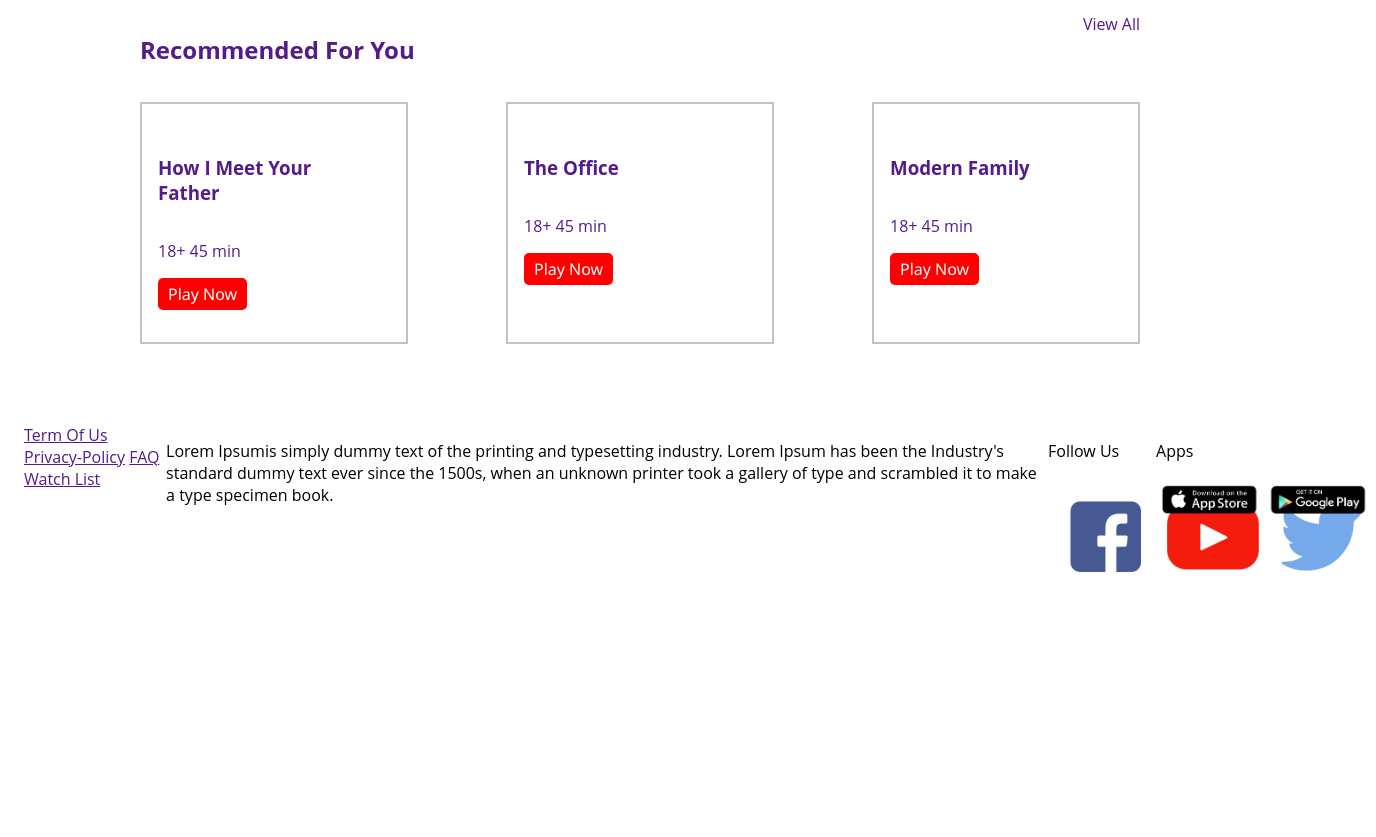
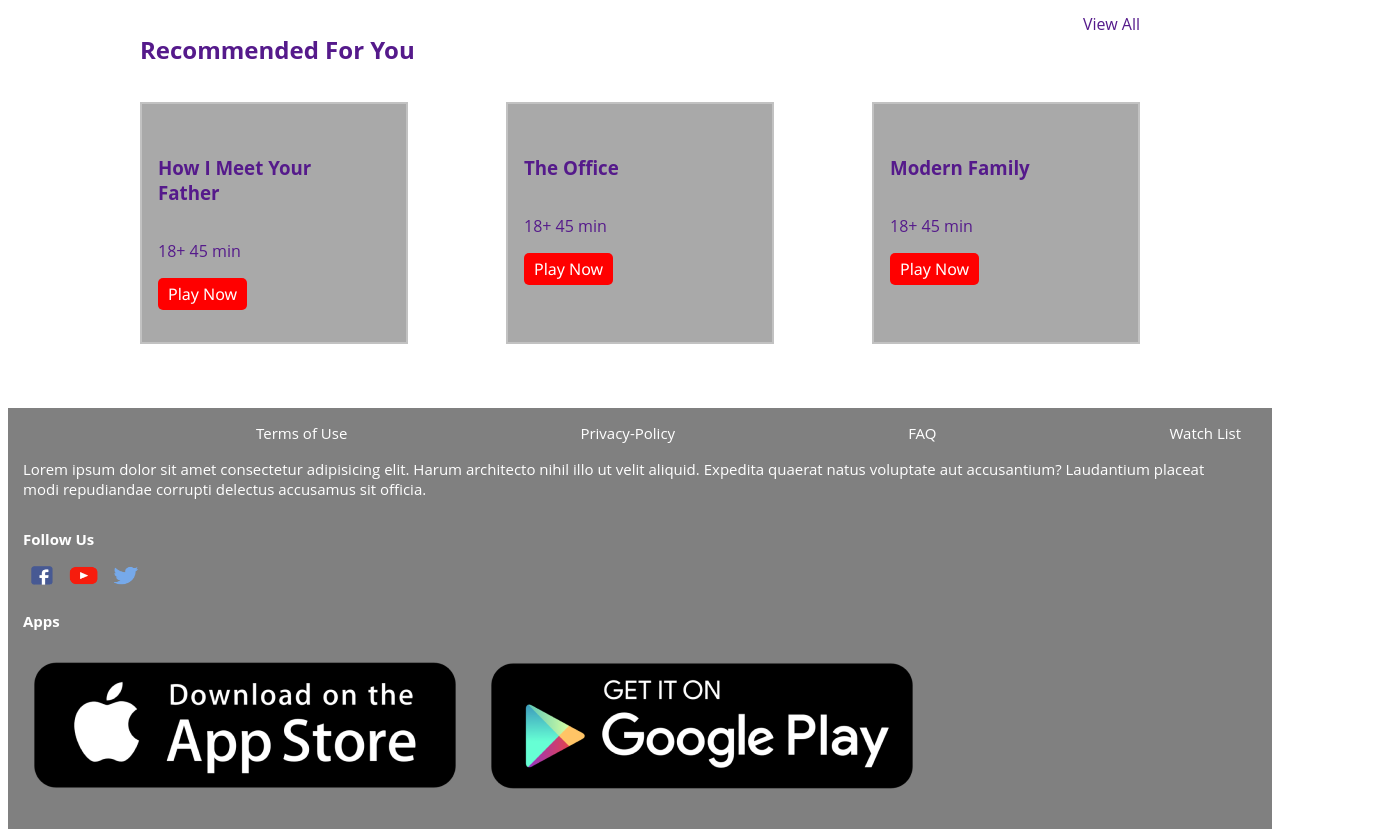
Before and after one commit to mervesekerfilizoglu/WitFlix, a plain HTML site: page index.html in a window 1280 px wide. Shown: the part 1229-2066 px from the top of the page, 1376 px wide, since content can reach past the window. Before the commit the page ends 1846 px from the top, so only its background shows below. Drawn offline with Linux system fonts and the light colour scheme.

Commit message:
Temel isterler yapıldı.
-Footer bölümü tamamlandı.
- Media query bölümü tamamlandı.

```diff
--- a/index.html
+++ b/index.html
@@ -161,37 +161,37 @@
 
 
         <footer>
-            <div class="copyright-details">
+            <div class="footer-helps">
+           <div class="helps-nav">
                 <nav>
-                    <a href="">Term Of Us</a>
-                    <a href="">Privacy-Policy</a>
-                    <a href="">FAQ</a>
-                    <a href="">Watch List</a>
-                </nav>
-
-
-                    <p class="copyright" >
-                        <span>Lorem Ipsum</span>is simply dummy text of the printing and typesetting industry. Lorem Ipsum has been the Industry's standard dummy text ever since the 1500s, when an unknown printer took a gallery of type and scrambled it to make a type specimen book.
-                    </p>
+                    <a href="#">Terms of Use</a>
+                    <a href="#">Privacy-Policy</a>
+                    <a href="#">FAQ</a>
+                    <a href="#">Watch List</a>
+                  </nav>
+                </div>
+                <p>Lorem ipsum dolor sit amet consectetur adipisicing elit. Harum architecto nihil illo ut velit aliquid.
+                  Expedita quaerat natus voluptate aut accusantium? Laudantium placeat modi repudiandae corrupti delectus
+                  accusamus sit officia.</p>
 
             </div>
 
-            <div class="icon">
+            <div class="footer-socials">
                <p>Follow Us</p>
-               <div class="logo">
-                <i> <img src="./src/images/facebook-icon.png" alt="facebook-icon" class="logo"></i>
-                <i> <img src="./src/images/youtube-icon.png" alt="youtube-icon" class="logo"></i>
-                <i> <img src="./src/images/twitter-icon.png" alt="twitter-icon" class="logo"> </i>
+               <div class="social-icons">
+                 <img src="./src/images/facebook-icon.png" alt="facebook-icon">
+                 <img src="./src/images/youtube-icon.png" alt="youtube-icon">
+                <img src="./src/images/twitter-icon.png" alt="twitter-icon">
                </div>
 
             </div>
 
-            <div>
+            <div class="apps">
                 <p> Apps</p>
-                <div class="apps">
-                 <i><img src="./src/images/applestore.png" alt="applestore" class="logo"> </i>
-                 <i>  <img src="./src/images/googleplay.png" alt="googleplay Logo" class="logo">
-                </i>
+                <div class="apps-icons">
+            <img src="./src/images/applestore.png" alt="applestore">
+             <img src="./src/images/googleplay.png" alt="googleplay Logo">
+
                 </div>
             </div>
 
--- a/src/css/style.css
+++ b/src/css/style.css
@@ -140,33 +140,141 @@ gap:1rem;
         border:2px solid #c2c2c2;
         padding:2rem 3rem 2rem 1rem;
         width:20%;
+        background-color: darkgrey;
+        position:relative;
 
       }
+
+
+
+
+
+      .suggestion-content .item img {
+        width: 100%;
+      }
+      .suggestion-content .item .item-content {
+position:absolute;
+    top: 10px;
+    left: 10px;
+    padding: 3rem 2rem;
+    display: flex;
+    flex-direction: column;
+    row-gap: 1rem;
+      }
+
 
 footer {
 
   display: flex;
+  flex-direction: column;
+  justify-content: space-between;
+  background-color: grey;
+  align-items: flex-start;
+  padding: 15px;
+  font-size: 15px;
+  color:white;
+
+}
+
+.footer-helps {
+  width: 60;
+  padding-right:1rem;
+}
+
+.footer-helps nav {
+  display: flex;
   flex-direction: row;
+  justify-content: space-between;
+}
+.footer-helps a {
+  text-decoration: none;
+  color:white;
+  transition:color 0.2s;
+}
+
+.footer-helps a:hover {
+color:blue;
+}
+
+.footer-helps p {
+  margin-top: 2vh;
+}
+.footer-socials {
+  display: flex;
+  flex-direction: column;
+  align-items: flex-start;
+}
+.footer-socials p {
+  margin-bottom: 1.2vh;
+  font-weight: bold;
+}
+.footer-socials img {
+  width:30px;
+  height: 26px;
+  margin: 4px;
+  cursor: pointer;
+  border-radius: 50%;
+  background-color: transparent;
+}
+.view-all {
+  display: card-container;
+  justify-items: end;
+  margin: auto;
+  margin-right: 1vh;
+}
+.apps {
+  display: flex;
+  flex-direction: column;
+  align-items: flex-start;
+}
+.apps p {
+  margin-bottom: 1vh;
+  font-weight: bold;
+}
+.apps img {
+  width: 120 px;
+  height: auto;
+  margin: 5px 0;
+  display: inline-block;
+}
+.section-header {
+display: flex;
+}
+.section-header a {
+  margin-top: 30px;
+}
 
 
+@media(max-width:500px) {
+  header {
+    position:relative;
+  }
+
+  header nav{
+  position:absolute;
+  top:50%;
+  left:50%;
+  }
+  section {
+    padding: 1rem;
+  }
+  .suggestion-content {
+    flex-wrap: wrap;
+  }
+  .suggestion-content .item {
+    width: 45%;
+    margin-bottom: 1rem;
+  }
+  footer {
+    flex-wrap: wrap;
+  }
+  .footer-helps {
+    width:100%;
+    margin-bottom: 1.5 rem;
+  }
+  .social-icons {
+    display: flex;
+  }
 
 
 }
-.logo {
-  display:flex;
-  flex-direction: row;
-  width: 100px;
-  margin: 1px;
-  padding:3px 3px;
-}
-.apps {
-  display: flex;
-  flex-direction: row;
-  width: 100px;
-}
-.copyright-details {
-  display: flex;
-
-  flex-direction: row;
-
-}
```
